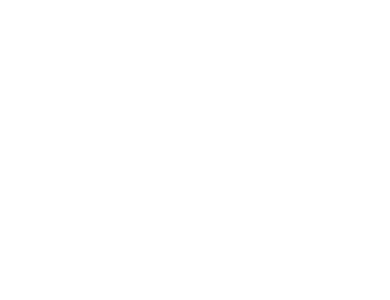
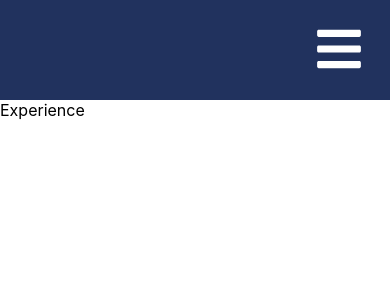
Before and after one commit to AdrianMReds/adrianmreds-portfolio, a React (Create React App) app: page /experience in a window 390 px wide. Shown: the top 300 px of the page. Built offline with nearby package versions, Linux system fonts and the light colour scheme.

Commit message:
Navbar complete

```diff
--- a/package.json
+++ b/package.json
@@ -8,6 +8,8 @@
     "@testing-library/user-event": "^13.5.0",
     "react": "^18.2.0",
     "react-dom": "^18.2.0",
+    "react-icons": "^4.9.0",
+    "react-router-dom": "^6.13.0",
     "react-scripts": "5.0.1",
     "web-vitals": "^2.1.4"
   },
--- /dev/null
+++ b/src/App.css
@@ -0,0 +1,8 @@
+.App {
+  text-align: center;
+}
+
+body {
+  padding: 0;
+  margin: 0;
+}
--- a/src/App.js
+++ b/src/App.js
@@ -1,5 +1,22 @@
+import Navbar from "./components/Navbar";
+import { BrowserRouter as Router, Routes, Route } from "react-router-dom";
+import Home from "./pages/Home";
+import Projects from "./pages/Projects";
+import Experience from "./pages/Experience";
+
 function App() {
-  return <div></div>;
+  return (
+    <div className="App">
+      <Router>
+        <Navbar />
+        <Routes>
+          <Route path="/" element={<Home />} />
+          <Route path="/projects" element={<Projects />} />
+          <Route path="/experience" element={<Experience />} />
+        </Routes>
+      </Router>
+    </div>
+  );
 }
 
 export default App;
--- /dev/null
+++ b/src/components/Navbar.js
@@ -0,0 +1,30 @@
+import React, { useEffect, useState } from "react";
+import { NavLink, useLocation } from "react-router-dom";
+import { FaBars } from "react-icons/fa";
+import "../styles/Navbar.css";
+
+const Navbar = () => {
+  const [expandNavbar, setExpandNavbar] = useState(false);
+  const location = useLocation();
+
+  useEffect(() => {
+    setExpandNavbar(false);
+  }, [location]);
+
+  return (
+    <div className="navbar" id={expandNavbar ? "open" : "close"}>
+      <div className="toggleButton">
+        <button onClick={() => setExpandNavbar((prev) => !prev)}>
+          <FaBars />
+        </button>
+      </div>
+      <div className="links">
+        <NavLink to="/">Home</NavLink>
+        <NavLink to="/projects">Projects</NavLink>
+        <NavLink to="/experience">Experience</NavLink>
+      </div>
+    </div>
+  );
+};
+
+export default Navbar;
--- /dev/null
+++ b/src/pages/Experience.jsx
@@ -0,0 +1,7 @@
+import React from "react";
+
+const Experience = () => {
+  return <div>Experience</div>;
+};
+
+export default Experience;
--- /dev/null
+++ b/src/pages/Home.jsx
@@ -0,0 +1,7 @@
+import React from "react";
+
+const Home = () => {
+  return <div>Home</div>;
+};
+
+export default Home;
--- /dev/null
+++ b/src/pages/Projects.jsx
@@ -0,0 +1,7 @@
+import React from "react";
+
+const Projects = () => {
+  return <div>Projects</div>;
+};
+
+export default Projects;
--- /dev/null
+++ b/src/styles/Navbar.css
@@ -0,0 +1,89 @@
+.navbar {
+  width: 100%;
+  height: 100px;
+  background: #21325e;
+}
+
+.links {
+  width: 100%;
+  height: 100%;
+  display: flex;
+  align-items: center;
+  justify-content: center;
+  color: white;
+}
+
+.navbar a {
+  color: white;
+  text-decoration: none;
+  margin: 20px;
+  font-size: 25px;
+}
+
+.toggleButton {
+  width: 100%;
+  height: 100px;
+  display: flex;
+  align-items: center;
+  justify-content: flex-end;
+}
+
+.toggleButton svg {
+  font-size: 50px;
+}
+
+.toggleButton button {
+  margin-right: 20px;
+  background-color: transparent;
+  border: none;
+  color: white;
+  cursor: pointer;
+}
+
+#open {
+  height: 100vh;
+}
+
+#open .links {
+  flex-direction: column;
+  justify-content: flex-start;
+  margin-top: 100px;
+}
+
+#open a {
+  width: 100%;
+  text-align: center;
+}
+
+@media only screen and (max-width: 900px) {
+  .navbar a {
+    width: 70px;
+  }
+}
+
+@media only screen and (max-width: 600px) {
+  .toggleButton {
+    display: flex;
+  }
+  #close a {
+    display: none;
+  }
+}
+
+@media only screen and (min-width: 600px) {
+  .toggleButton {
+    display: none;
+  }
+
+  .hiddenLinks {
+    display: none;
+  }
+
+  #open {
+    height: 100px;
+  }
+
+  #open .links {
+    flex-direction: row;
+  }
+}
```
Also changed, not shown: 1 other file (tests, documents, lock files or other folders).
